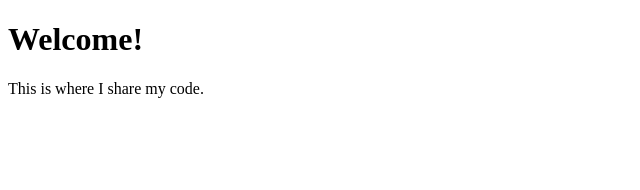
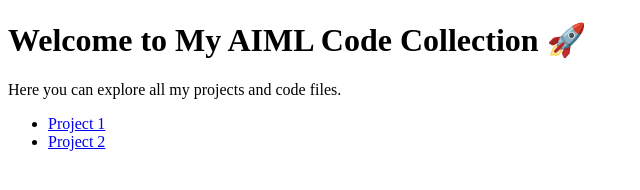
Before and after one commit to minal440/AIML_Codes, a plain HTML site: page index.html in a window 1280 px wide. Shown: the whole page, without its empty margins (0-640 px from the left). Drawn offline with Linux system fonts and the light colour scheme.

Commit message:
Update index.html

```diff
--- a/index.html
+++ b/index.html
@@ -1,8 +1,17 @@
 <!DOCTYPE html>
-<html>
-<head><title>My Code Collection</title></head>
+<html lang="en">
+<head>
+  <meta charset="UTF-8">
+  <meta name="viewport" content="width=device-width, initial-scale=1.0">
+  <title>Minal’s Code Collection</title>
+</head>
 <body>
-  <h1>Welcome!</h1>
-  <p>This is where I share my code.</p>
+  <h1>Welcome to My AIML Code Collection 🚀</h1>
+  <p>Here you can explore all my projects and code files.</p>
+
+  <ul>
+    <li><a href="https://github.com/minal440/AIML_Codes/tree/main/Project1">Project 1</a></li>
+    <li><a href="https://github.com/minal440/AIML_Codes/tree/main/Project2">Project 2</a></li>
+  </ul>
 </body>
 </html>
```
